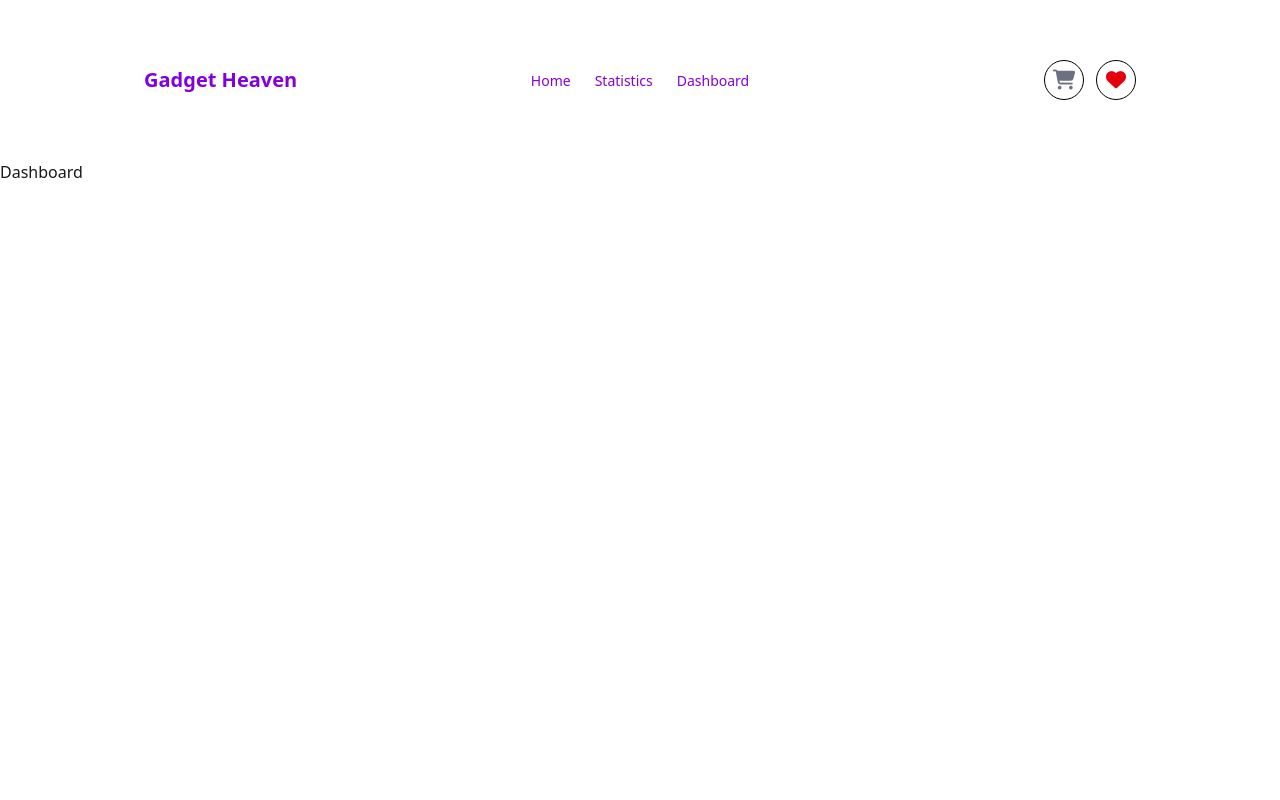
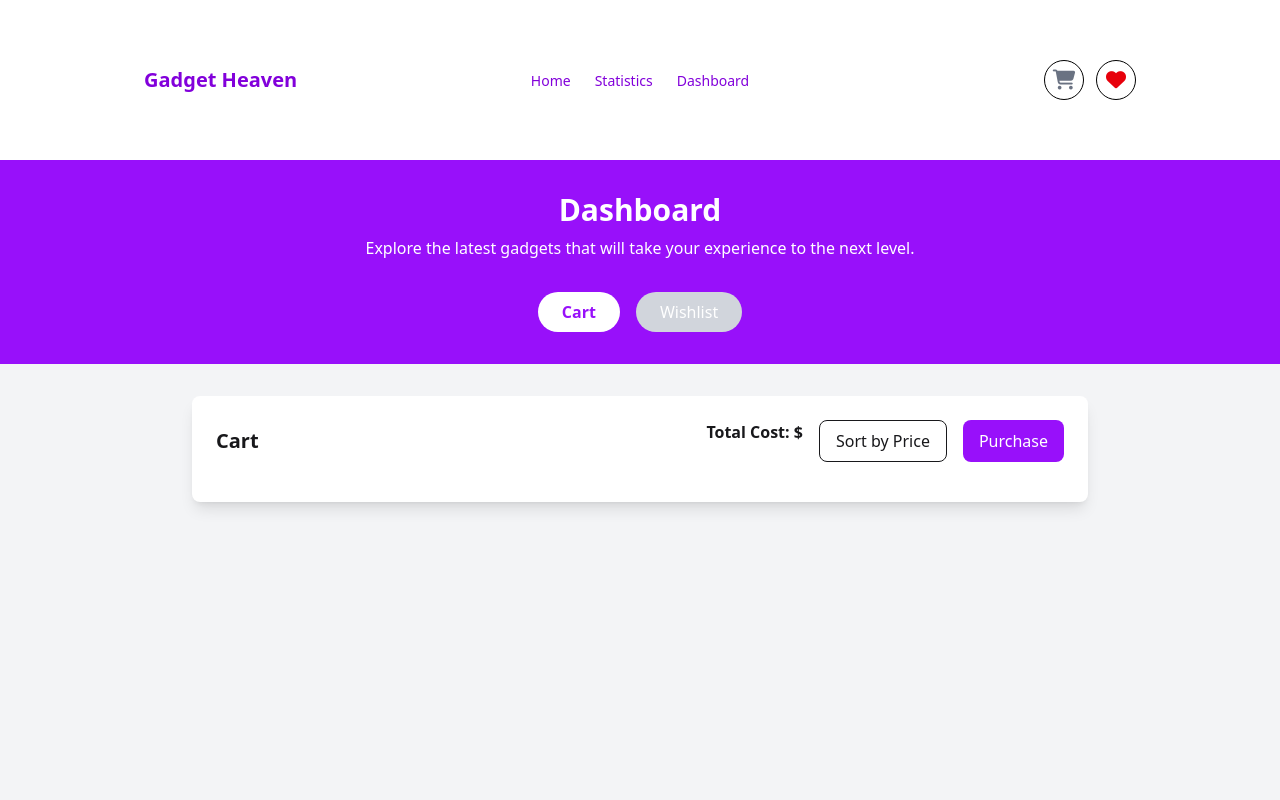
Before and after one commit to programming-hero-web-course-4/b10a8-gadget-heaven-Mili-Akther, a React (Vite) app: page /dashboard in a window 1280 px wide. Shown: the top 800 px of the page. Built offline with nearby package versions, Linux system fonts and the light colour scheme.

Commit message:
added dashboard design and toggle the cart and wishlist button

```diff
--- a/src/Pages/Dashboard.jsx
+++ b/src/Pages/Dashboard.jsx
@@ -1,6 +1,101 @@
+import { useState } from "react";
 
-const Dashboard = () => {
-    return <div>Dashboard</div>;
+const Dashboard = (gadget) => {
+  const { product_id, price, product_image, product_title } = gadget || {};
+  const [isCart, setIsCart] = useState(true); // true -> Cart, false -> Wishlist
+  const [cartItems, setCartItems] = useState([]);
+  const [wishlistItems, setWishlistItems] = useState([]);
+
+  // Sort Cart by Price (Descending)
+  const sortCartByPrice = () => {
+    const sortedCart = [...cartItems].sort((a, b) => b.price - a.price);
+    setCartItems(sortedCart);
+  };
+
+  // Calculate Total Price
+  const totalPrice = cartItems
+    .reduce((total, item) => total + item.price, 0)
+    .toFixed(2);
+
+  return (
+    <div className="bg-gray-100 min-h-screen">
+      {/* Header Section */}
+      <div className="bg-purple-600 text-white text-center py-8">
+        <h1 className="text-3xl font-bold">Dashboard</h1>
+        <p className="mt-2">
+          Explore the latest gadgets that will take your experience to the next
+          level.
+        </p>
+
+        {/* Toggle Buttons */}
+        <div className="mt-8 flex justify-center gap-4">
+          <button
+            onClick={() => setIsCart(true)}
+            className={`px-6 py-2 rounded-full ${
+              isCart ? "bg-white text-purple-600 font-bold" : "bg-gray-300"
+            }`}
+          >
+            Cart
+          </button>
+          <button
+            onClick={() => setIsCart(false)}
+            className={`px-6 py-2 rounded-full ${
+              !isCart ? "bg-white text-purple-600 font-bold" : "bg-gray-300"
+            }`}
+          >
+            Wishlist
+          </button>
+        </div>
+      </div>
+
+      {/* Content Section */}
+      <div className="max-w-4xl mx-auto mt-8 p-6 bg-white rounded-lg shadow-lg">
+        {/* Title & Actions */}
+        <div className="flex justify-between items-center mb-4">
+          <h2 className="text-xl font-semibold">
+            {isCart ? "Cart" : "Wishlist"}
+          </h2>
+
+          {/* Actions */}
+          <div className="flex gap-4">
+            {isCart && (
+              <>
+                <span className="font-bold">Total Cost: ${price}</span>
+                <button
+                  onClick={sortCartByPrice}
+                  className="px-4 py-2 border rounded-lg"
+                >
+                  Sort by Price
+                </button>
+                <button className="px-4 py-2 bg-purple-600 text-white rounded-lg">
+                  Purchase
+                </button>
+              </>
+            )}
+          </div>
+        </div>
+
+        {/* Product List */}
+        {(isCart ? cartItems : wishlistItems).map((item) => (
+          <div
+            key={item.product_id}
+            className="flex items-center justify-between p-4 border-b"
+          >
+            <div className="flex items-center gap-4">
+              <div className="w-20 h-20 bg-gray-300 rounded"></div>
+              <div>
+                <h3 className="font-bold">{item.product_title}</h3>
+                <p className="text-lg font-bold text-purple-600">
+                  ${item.price}
+                </p>
+              </div>
+            </div>
+            <button className="text-red-500 text-lg">✖</button>
+          </div>
+        ))}
+      </div>
+    </div>
+  );
 };
 
 export default Dashboard;
```
Also changed, not shown: src/uitils/index.js (added).
